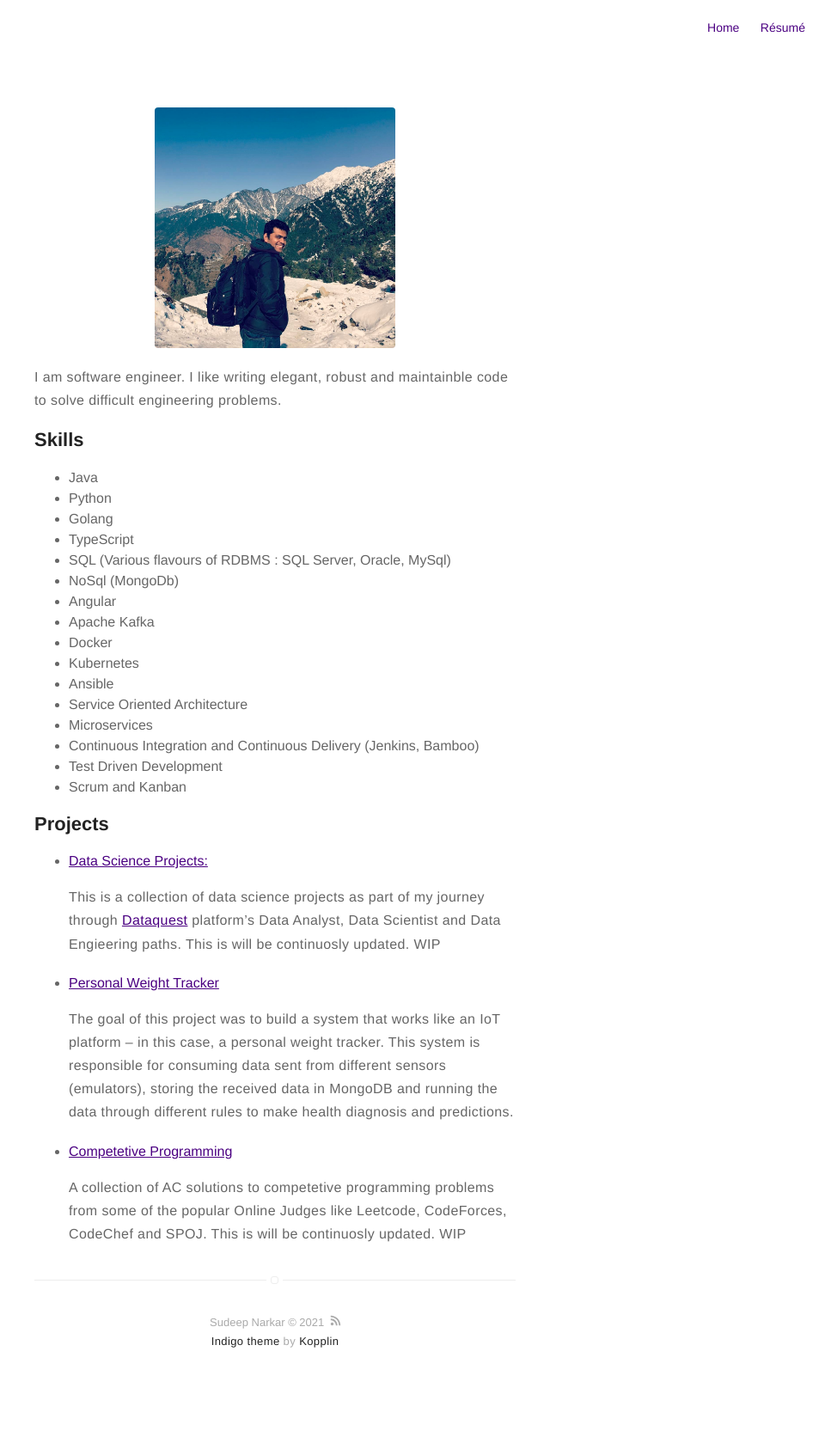
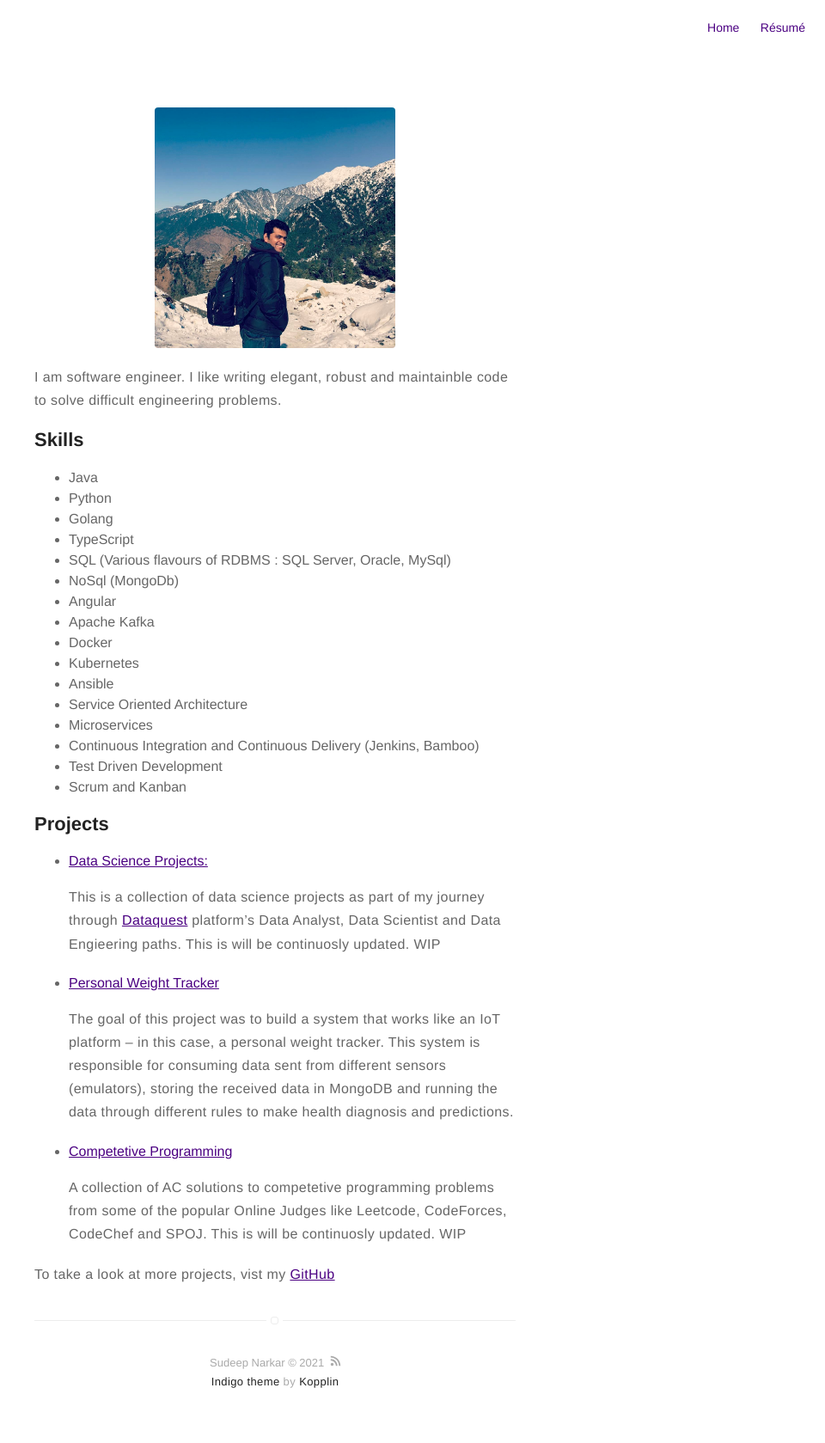
Before and after one commit to sudeepnarkar/sudeepnarkar.github.io, a Jekyll site: the page built from about.md, in a window 1280 px wide. Shown: the whole page at 86% size, without its empty margins (320-1280 px from the left). Built offline with Jekyll 4.4.1, drawn with Linux system fonts in a browser that asks for light colours; before the commit the page ends 1632 px from its top, so only the background shows below that.

Commit message:
Added Github link for more projects

```diff
--- a/about.md
+++ b/about.md
@@ -44,3 +44,5 @@ Data Scientist and Data Engieering paths. This is will be continuosly updated. W
 	<p>A collection of AC solutions to competetive programming problems from some of the popular Online Judges like Leetcode, CodeForces, CodeChef and SPOJ. This is will be continuosly updated. WIP</p>
 
 </ul>
+
+<p>To take a look at more projects, vist my <a href="https://github.com/sudeepnarkar">GitHub</a>
```
Also changed, not shown: 3 other files.
